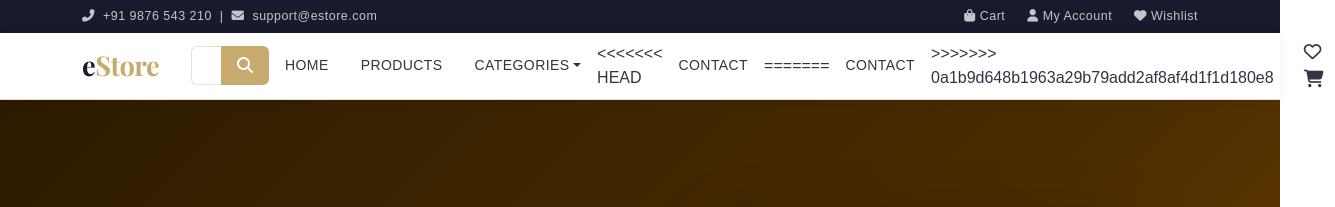
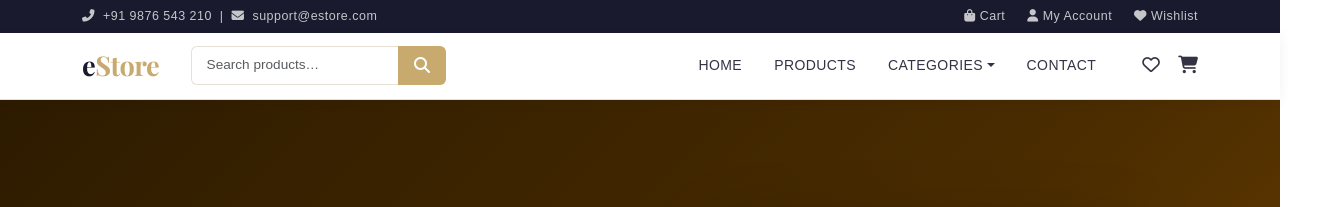
Before and after one commit to gorla-praveen/E-Commerce, a plain HTML site: page index.html in a window 1280 px wide. Shown: the top 207 px of the page, 1335 px wide, since content can reach past the window. Drawn offline with nearby package versions, Linux system fonts and the light colour scheme.

Commit message:
Updated files

```diff
--- a/index.html
+++ b/index.html
@@ -48,12 +48,7 @@
             <li><a class="dropdown-item" href="products.html?cat=kids">Kids</a></li>
           </ul>
         </li>
-<<<<<<< HEAD
         <li class="nav-item"><a class="nav-link" href="#contact">Contact</a></li>
-=======
-
-        <li class="nav-item"><a class="nav-link" href="#">Contact</a></li>
->>>>>>> 0a1b9d648b1963a29b79add2af8af4d1f1d180e8
       </ul>
       <div class="nav-icons ms-3">
         <a href="#" title="Wishlist"><i class="far fa-heart"></i></a>
```
